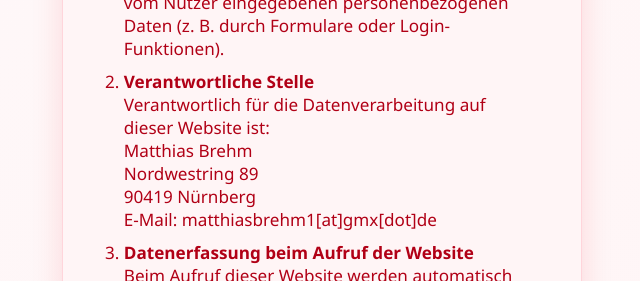
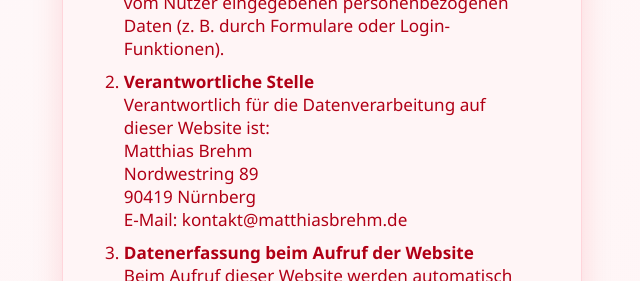
Before and after one commit to dubposse/pilzi, a Next.js app: page /datenschutz in a window 1280 px wide. Shown: the part 325-606 px from the top of the page, without its empty margins (318-958 px from the left). Built offline with nearby package versions, Linux system fonts and the light colour scheme.

Commit message:
Update email address

```diff
--- a/src/app/datenschutz/page.js
+++ b/src/app/datenschutz/page.js
@@ -52,7 +52,7 @@ export default function DatenschutzPage() {
                 Matthias Brehm<br/>
                 Nordwestring 89<br/>
                 90419 Nürnberg<br/>
-                E-Mail: matthiasbrehm1[at]gmx[dot]de
+                E-Mail: kontakt@matthiasbrehm.de
               </li>
               <li style={{marginBottom: 10}}>
                 <strong>Datenerfassung beim Aufruf der Website</strong><br/>
@@ -139,7 +139,7 @@ export default function DatenschutzPage() {
                 Matthias Brehm<br/>
                 Nordwestring 89<br/>
                 90419 Nürnberg<br/>
-                E-Mail: matthiasbrehm1[at]gmx[dot]de
+                E-Mail: kontakt@matthiasbrehm.de
               </li>
               <li style={{marginBottom: 10}}>
                 <strong>Data Collection When Visiting the Website</strong><br/>
--- a/src/app/impressum/page.js
+++ b/src/app/impressum/page.js
@@ -34,7 +34,7 @@ export default function ImpressumPage() {
         Matthias Brehm<br/>
         Nordwestring 89<br/>
         90419 Nürnberg<br/>
-        <a href="mailto:matthiasbrehm1@gmx.de" style={{color: '#b10016', textDecoration: 'underline'}}>matthiasbrehm1@gmx.de</a>
+        <a href="mailto:kontakt@matthiasbrehm.de" style={{color: '#b10016', textDecoration: 'underline'}}>kontakt@matthiasbrehm.de</a>
         <br/><br/>
         <Link href="/" style={{
           display: 'inline-block',
```
